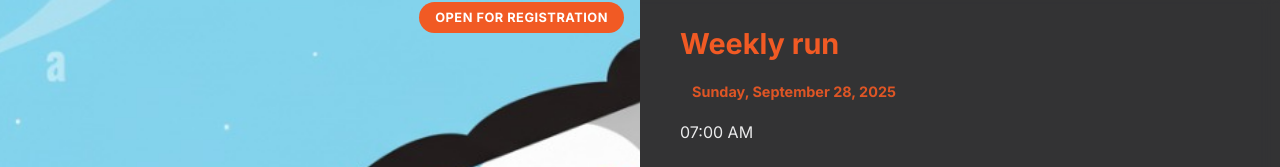
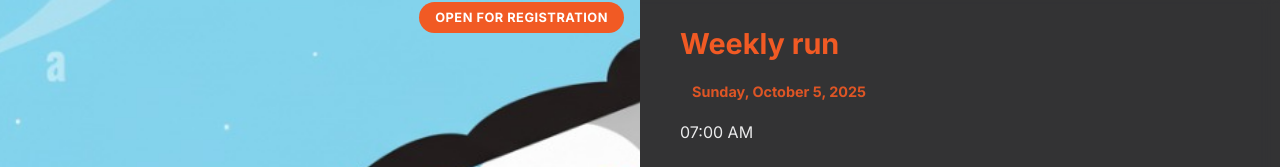
Before and after one commit to infantansker/rnd, a React (Create React App) app: page /events in a window 1280 px wide. Shown: the part 392-559 px from the top of the page. Built offline with nearby package versions, Linux system fonts and the light colour scheme; no server answers; the database is empty.

Commit message:
event page

```diff
--- a/src/Components/EventsPage.jsx
+++ b/src/Components/EventsPage.jsx
@@ -7,7 +7,7 @@ const upcomingEvents = [
   {
     id: 1,
     title: 'Weekly run',
-    date: '2025-09-28T00:30:00',
+    date: '2025-10-05T00:30:00',
     time: '07:00 AM',
     location: 'C3 cafe',
     description: 'Join fellow runners for an unforgettable experience.',
@@ -15,7 +15,6 @@ const upcomingEvents = [
     status: 'Open for Registration',
     participants: 25,
     maxParticipants: 50,
-    detailedDescription: 'Experience the ultimate running challenge as we welcome 2025! This marathon event combines fitness, community, and celebration. The route takes you through the most scenic parts of Trichy, including heritage sites and modern landmarks. Whether you\'re a seasoned marathoner or a beginner, this event offers multiple distance options: 5K Fun Run, 10K Challenge, and Full Marathon (42K). Pre-event warm-up sessions, professional timing, medical support, hydration stations every 2K, post-race celebrations with live music, healthy refreshments, and awards ceremony. Special goody bags for all participants including event t-shirt, medal, and local sponsor gifts.',
     requirements: [
       'Comfortable running gear and shoes',
       'Water bottle (additional hydration provided)',
```
